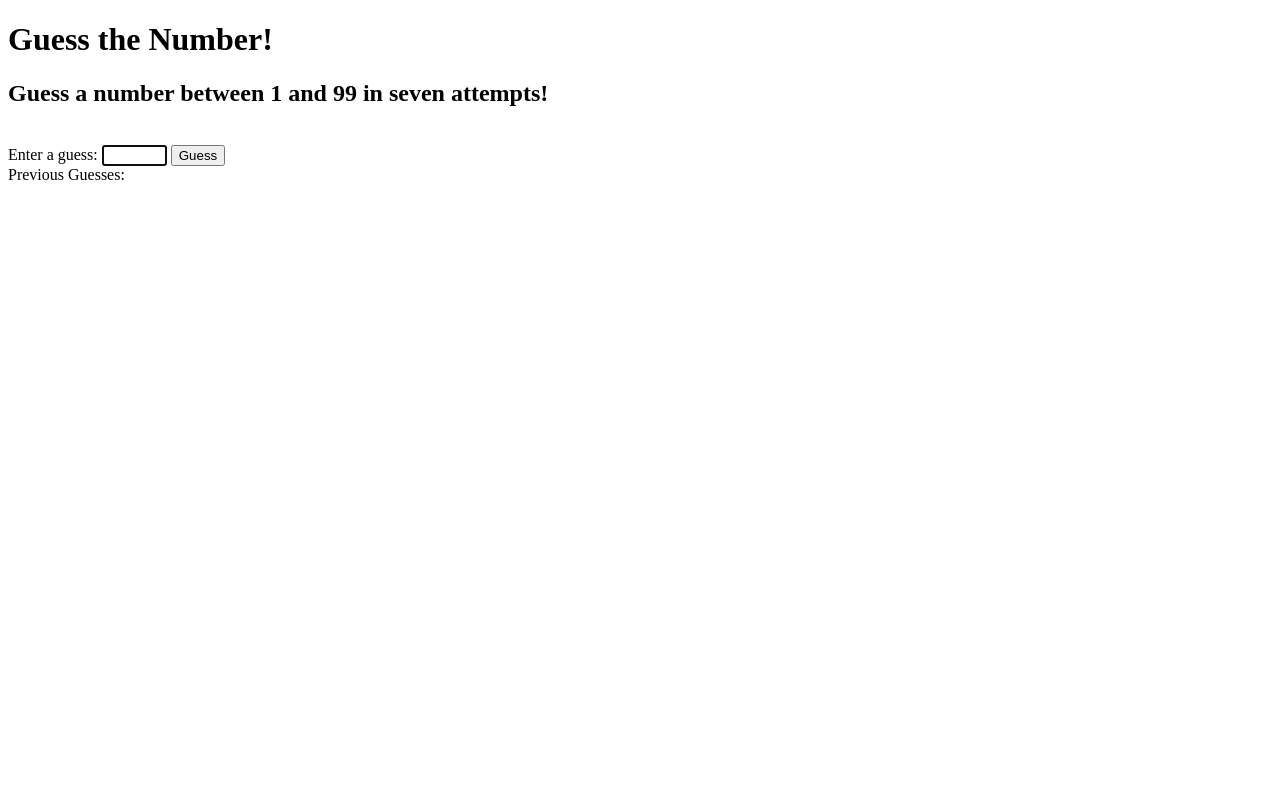
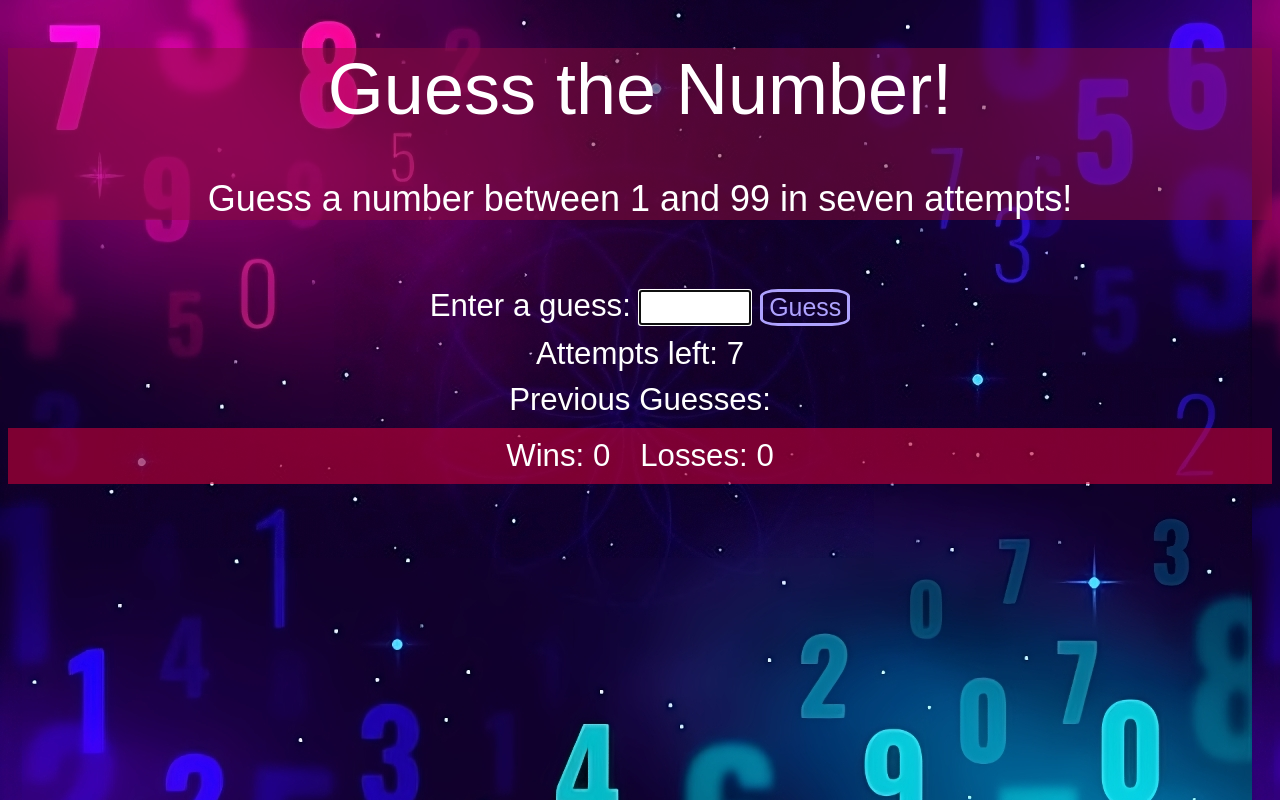
Before and after one commit to ktagdiwala/cst336-lab2, a plain HTML site: page guess_number/index.html in a window 1280 px wide. Drawn offline with Linux system fonts and the light colour scheme; a web font is replaced by a local one.

Commit message:
Polished display and remaining game elements

```diff
--- /dev/null
+++ b/guess_number/css/styles.css
@@ -0,0 +1,102 @@
+body {
+    color: white;
+    font-family: "Iceland", sans-serif;
+    font-weight: 400;
+    font-style: normal;
+    font-size: 1.5em;
+    text-align: center;
+    background-image: url('../img/numbers_wallpaper.jpeg');
+}
+
+header {
+    background: #900c3f80;
+}
+
+h1 {
+    font-family: "Iceberg", sans-serif;
+    font-weight: 400;
+    font-style: normal;
+    font-size: 3em;
+  }
+
+h2 {
+    font-family: "Iceberg", sans-serif;
+    font-weight: 400;
+    font-style: normal;
+}
+
+p {
+    padding-left: 5px;
+    padding-right: 5px;
+    margin: 10px;
+    font-size: 1.3em;
+}
+
+button,input{
+    font-family: "Iceland", sans-serif;
+    font-size: 0.8em;
+}
+
+.gameStats {
+    display: flex;
+    justify-content: center;
+    margin: 0px;
+    padding: 0px;
+    background-color: #c7003899;
+}
+
+#guesses {
+    color: #AEA2FE;
+    font-size: 1.7em;
+}
+
+#resetBtn{
+    margin: 10px;
+}
+
+button {
+    background-color: transparent;
+    border: #AEA2FE solid;
+    color: #AEA2FE;
+    border-radius: 20%;
+    transition: all 0.5s;
+}
+
+button:disabled {
+    opacity: 0.6;
+    cursor: not-allowed;
+}
+
+button:enabled:hover {
+    transition-duration: 0.3s;
+    background-color: #AEA2FE;
+    color: #451251;
+    border-radius: 20%;
+}
+
+button:enabled span {
+  cursor: pointer;
+  display: inline-block;
+  position: relative;
+  transition: 0.5s;
+}
+
+
+button:enabled span:after {
+  content: '\00bb';
+  position: absolute;
+  opacity: 0;
+  top: 0;
+  right: -20px;
+  transition: 0.5s;
+}
+
+button:enabled:hover span {
+  padding-right: 25px;
+}
+
+
+button:enabled:hover span:after {
+  opacity: 1;
+  right: 0;
+}
--- a/guess_number/index.html
+++ b/guess_number/index.html
@@ -3,6 +3,10 @@
     <head>
         <title> Guess a Number </title>
         <meta charset="utf-8">
+        <link rel = "stylesheet" href = "css/styles.css">
+        <link rel="preconnect" href="https://fonts.googleapis.com">
+        <link rel="preconnect" href="https://fonts.gstatic.com" crossorigin>
+        <link href="https://fonts.googleapis.com/css2?family=Iceberg&family=Iceland&display=swap" rel="stylesheet">
     </head>
     <body>
         <header>
@@ -11,14 +15,20 @@
         </header>
         <br>
         <div id="main">
-          Enter a guess:
-          <input type="text" id="playerGuess" size="5">
-          <button id="guessBtn"> Guess </button> <br>
-          <button id="resetBtn"> Reset </button>
-          <div id ="feedback"></div>
-          <div>Previous Guesses:
-            <span id = "guesses"></span>
-          </div>
+            <p>
+                Enter a guess:
+                <input type="text" id="playerGuess" size="5">
+                <button id="guessBtn"><span> Guess </span></button> <br>
+                <button id="resetBtn"><span> Reset </span></button>
+                <p id ="feedback"></p>
+            </p>
+            <p>Attempts left: <span id="attemptsLeft"></span></p>
+            <p>Previous Guesses:</p>
+            <p><span id = "guesses"></span></p>
+            <div class = "gameStats">
+                <p>Wins: <span id="wins"></span></p>
+                <p>Losses: <span id="losses"></span></p>
+            </div>
         </div>
         <script src="js/script.js"></script>
     </body>
--- a/guess_number/js/script.js
+++ b/guess_number/js/script.js
@@ -1,21 +1,45 @@
-//Event Listeners
+// Event Listeners
 document.querySelector("#guessBtn").addEventListener("click", checkGuess);
+document.querySelector("#resetBtn").addEventListener("click", initializeGame);
 
-//Global variables
+// Global variables
 let randomNumber;
 let attempts = 0;
+let wins = 0;
+let losses = 0;
+let totalWins = document.querySelector("#wins");
+let totalLosses = document.querySelector("#losses");
+let attemptsLeft = document.querySelector("#attemptsLeft")
+
 
 initializeGame();
 
 function initializeGame() {
-   randomNumber = Math.floor(Math.random() * 99) + 1;
-   console.log("randomNumber: " + randomNumber);
+    guessBtn.disabled = false;
+    totalWins.textContent=wins; // displays current win count
+    totalLosses.textContent=losses; // displays current losses count
 
-   //hiding the Reset button
-   document.querySelector("#resetBtn").style.display = "none";
+    randomNumber = Math.floor(Math.random() * 99) + 1;
+    console.log("randomNumber: " + randomNumber);
+    attempts = 0;
+    updateAttempts();
 
-   //adding focus to textbox
-   document.querySelector("#playerGuess").focus();
+    // hiding the Reset button
+    document.querySelector("#resetBtn").style.display = "none";
+
+    // showing the Guess button
+    document.querySelector("#guessBtn").style.display = "inline";
+
+    let playerGuess = document.querySelector("#playerGuess");
+    playerGuess.focus(); // adding focus to textbox
+    playerGuess.value = ""; // clearing the textbox
+
+    let feedback = document.querySelector("#feedback");
+    feedback.textContent = "";   // clearing the feedback
+
+    // clearing previous guesses
+    document.querySelector("#guesses").textContent = "";
+
 }
 
 function checkGuess(){
@@ -25,26 +49,33 @@ function checkGuess(){
     console.log("Player guess: " + guess);
     if(guess<1 || guess>99){
         feedback.textContent = "Enter a number between 1 and 99";
-        feedback.style.color = "red";
+        feedback.style.color = "#fa6969";
         return;
     }
     attempts++;
+    updateAttempts();
     console.log("Attempts: " + attempts);
-    feedback.style.color = "orange";
+    feedback.style.color = "#8ee8ef";
     if(guess == randomNumber){
         feedback.textContent = "You guessed it! You won!";
-        feedback.style.color = "darkgreen";
+        feedback.style.color = "#A0F7B3";
+        wins++;
+        totalWins.textContent=wins; // updates the win count
         gameOver();
     }else {
         document.querySelector("#guesses").textContent += guess + " ";
         if(attempts == 7){
-            feedback.textContent = "Sorry, you lost!";
-            feedback.style.color = "red";
+            feedback.textContent = "Sorry, you lost! The number was: " + randomNumber;
+            feedback.style.color = "#fa6969";
+            losses++;
+            totalLosses.textContent=losses; // updates the losses count
             gameOver();
         }else if(guess > randomNumber){
-        feedback.textContent = "Guess was high";
+            feedback.textContent = "Guess was high";
+            feedback.style.color = "#FFA5D9";
         }else{
             feedback.textContent = "Guess was low";
+            feedback.style.color = "#8ee8ef";
         }
     }
 }
@@ -52,6 +83,10 @@ function checkGuess(){
 function gameOver(){
     let guessBtn = document.querySelector("#guessBtn");
     let resetBtn = document.querySelector("#resetBtn");
-    guessBtn.style.display = "none"; // hides Guess button
+    guessBtn.disabled = true; // disables Guess button
     resetBtn.style.display = "inline"; // displays Reset button
 }
+
+function updateAttempts(){
+    attemptsLeft.textContent=(7 - attempts); // displays number of attempts left
+}
```
Also changed, not shown: guess_number/img/numbers_wallpaper.jpeg (added).
